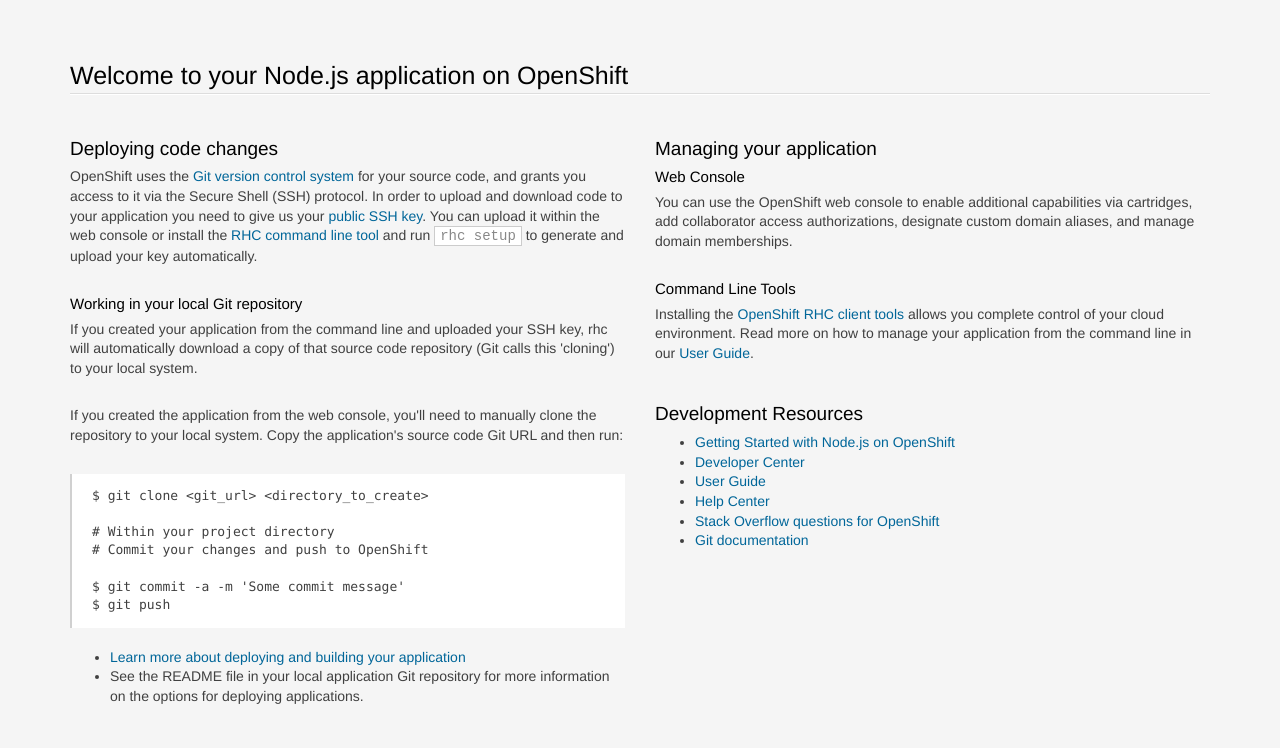
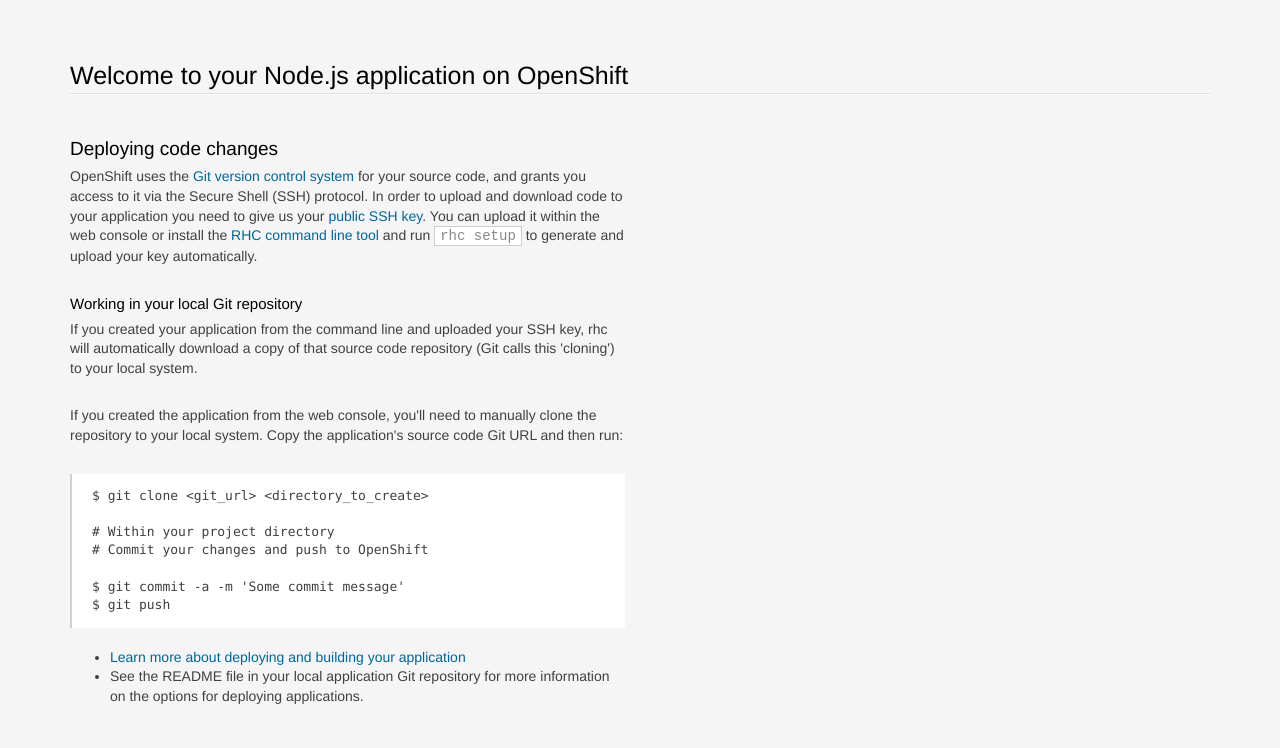
Before and after one commit to saisuniltata/snk1, a website: page index.html in a window 1280 px wide. Shown: the top 748 px of the page. Drawn offline with Linux system fonts and the light colour scheme.

Commit message:
Changed Title

```diff
--- a/index.html
+++ b/index.html
@@ -3,7 +3,7 @@
 <head>
   <meta charset="utf-8">
   <meta http-equiv="X-UA-Compatible" content="IE=edge,chrome=1">
-  <title>Welcome to OpenShift</title>
+  <title>Hakuna Matata Madafaka!</title>
 
 <style>
 
@@ -238,28 +238,6 @@
             </section>
 
           </section>
-          <section class="col-xs-12 col-sm-6 col-md-6">
-
-                <h2>Managing your application</h2>
-
-                <h3>Web Console</h3>
-                <p>You can use the OpenShift web console to enable additional capabilities via cartridges, add collaborator access authorizations, designate custom domain aliases, and manage domain memberships.</p>
-
-                <h3>Command Line Tools</h3>
-                <p>Installing the <a href="https://developers.openshift.com/en/managing-client-tools.html">OpenShift RHC client tools</a> allows you complete control of your cloud environment. Read more on how to manage your application from the command line in our <a href="https://www.openshift.com/user-guide">User Guide</a>.
-                </p>
-
-<h2>Development Resources</h2>
-                  <ul>
-                    <li><a href="https://developers.openshift.com/en/node-js-overview.html">Getting Started with Node.js on OpenShift</a></li>
-                    <li><a href="https://developers.openshift.com">Developer Center</a></li>
-                    <li><a href="https://www.openshift.com/user-guide">User Guide</a></li>
-                    <li><a href="https://help.openshift.com">Help Center</a></li>
-                    <li><a href="http://stackoverflow.com/questions/tagged/openshift">Stack Overflow questions for OpenShift</a></li>
-                    <li><a href="http://git-scm.com/documentation">Git documentation</a></li>
-                  </ul>
-
-          </section>
         </div>
 
         <footer>
```
